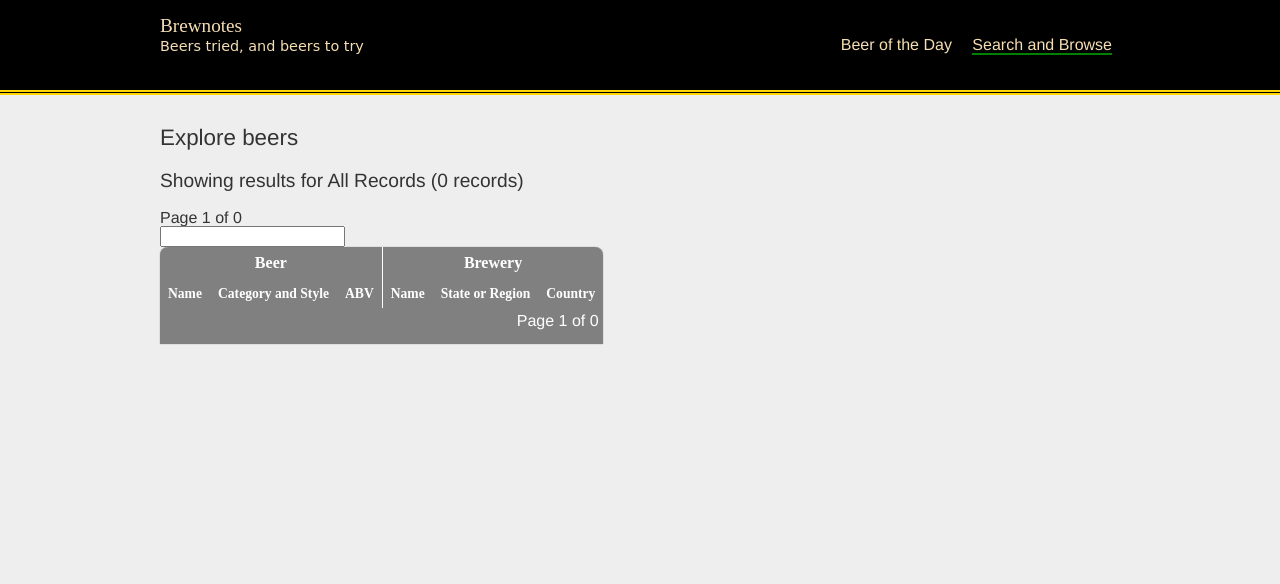
After one commit to anyonecancode/demoproject, a Flask app: page /explore in a window 1280 px wide. The commit adds this page. Shown: the top 584 px of the page. Run offline with Flask 2, Linux system fonts and the light colour scheme; data that the repository does not hold is empty.

Commit message:
Sorting table supported on backend

```diff
--- a/flask/app/__init__.py
+++ b/flask/app/__init__.py
@@ -9,4 +9,4 @@ db = SQLAlchemy(app)
 migrate = Migrate(app, db)
 
 
-from app import routes, models
+from app import routes, errors, models
--- a/flask/app/routes.py
+++ b/flask/app/routes.py
@@ -1,6 +1,6 @@
-from flask import render_template
+from flask import render_template, request, url_for
 from app import app
-from app.models import Beer
+from app.models import Beer, Category, Brewery
 
 @app.route('/')
 def index():
@@ -11,20 +11,61 @@ def index():
 @app.route('/explore/<category>')
 @app.route('/explore/<category>/<style>')
 def explore(category = None, style = None):
+    page = request.args.get('page', 1, type=int)
     title = 'Explore'
     section = 'explore'
     template = 'searchresults.html'
 
-    beers = Beer.query.all()
+    q = Beer.query
+    orderby = Beer.name
+    orderDesc = False
+    orderbyField = None
+
+    orderbyparam = request.args.get('orderby', None, str)
+    if (orderbyparam):
+        parts = orderbyparam.split('|')
+        orderbyField = parts[0]
+        if len(parts) == 2 and parts[1].lower() == 'desc':
+            orderDesc = True
+
+    if orderbyField:
+        if orderbyField == 'category':
+            q = q.join(Category)
+            orderby = Category.name
+        if orderbyField == 'brewery':
+            q = q.join(Brewery)
+            orderby = Brewery.name
+        if orderbyField == 'region':
+            q = q.join(Brewery)
+            orderby = Brewery.state
+        if orderbyField == 'country':
+            q = q.join(Brewery)
+            orderby = Brewery.country
+
+    if orderDesc:
+        orderby = orderby.desc()
+
+    q = q.order_by(orderby)
+
+    count = q.count()
+    pagination = q.paginate(page,25)
 
     results = []
-    for b in beers:
+    for beer in pagination.items:
         results.append({
-            'beer': b.name
-            ,'category': b.category
-            ,'style': b.style
-            ,'abv': b.abv
-            ,'brewery': b.brewery
+            'beer': beer.name
+            ,'category': beer.category
+            ,'style': beer.style
+            ,'abv': beer.abv
+            ,'brewery': beer.brewery
                 })
 
-    return render_template(template, title = title, section = 'explore', results = results)
+    pagecontrols = {
+            'resultscount': count
+            ,'page': pagination.page
+            ,'pages': pagination.pages
+            ,'prev': url_for('explore', page=pagination.prev_num) if pagination.has_prev else None
+            ,'next': url_for('explore', page=pagination.next_num) if pagination.has_next else None
+            }
+    print(pagecontrols['next'])
+    return render_template(template, title = title, section = 'explore', results = results, pagecontrols = pagecontrols)
--- a/flask/app/static/css/site.css
+++ b/flask/app/static/css/site.css
@@ -86,6 +86,11 @@ a {
 main {
   padding: 0 1em;
   flex-grow: 1;
+}
+
+h1 {
+  font-size: 1.4em;
+  padding: 0 0 1em;
 }
 
 h2 {
@@ -199,3 +204,16 @@ tbody
 tr:hover {
   background: lightsteelblue;
 }
+
+#resultstable
+tfoot {
+  background: grey;
+  color: #fff;
+  text-align: right;
+}
+
+#resultstable
+tfoot
+td {
+  padding: 0.3rem;
+}
--- /dev/null
+++ b/flask/app/templates/searchresults.html
@@ -0,0 +1,69 @@
+{% extends "base.html" %}
+
+{% block content %}
+<header>
+  <h1>Explore beers</h1>
+</header>
+
+<form id="searchform" action="/search" method="post">
+  <h2>Showing results for {{ searchterm if searchterm else 'All Records' }} ({{pagecontrols.resultscount}} records)</h2>
+  <div class="searchinfo">
+    <p>Page {{pagecontrols.page}} of {{pagecontrols.pages}} </p>
+    <p>
+      {% if pagecontrols.prev %}
+      <a href="{{pagecontrols.prev}}">« Previous</a>
+      {% endif %}
+      {% if pagecontrols.next %}
+      <a href="{{pagecontrols.next}}">Next »</a>
+      {% endif %}
+    </p>
+  </div>
+  <input type="search" />
+</form>
+
+<table id="resultstable">
+  <thead>
+    <tr>
+      <th colspan="3" class="tbl_header_border tbl_header_left">Beer</th>
+      <th colspan="3" class="tbl_header_right">Brewery</th>
+    </tr>
+    <tr class="subhead">
+      <th>Name</th>
+      <th>Category and Style</th>
+      <th class="tbl_header_border">ABV</th>
+      <th>Name</th>
+      <th>State or Region</th>
+      <th>Country</th>
+    </tr>
+  </thead>
+  <tbody>
+    {% for r in results %}
+    <tr>
+      <td class="beername"><a href="#">{{ r.beer }}</a></td>
+      <td>{% if r.category %}<a href="#">{{r.category.name}}</a>, <a href="#">{{r.style.name}}</a>{% endif %}</td>
+      <td>4.5</td>
+      <td>{% if r.brewery.name %}<a href="#">{{ r.brewery.name }}</a>{% endif %}</td>
+      <td>{% if r.brewery.state %}<a href="#">{{ r.brewery.state }}</a>{% endif %}</td>
+      <td>{% if r.brewery.country %}<a href="#">{{ r.brewery.country }}</a>{% endif %}</td>
+    </tr>
+    {% endfor %}
+  </tbody>
+  <tfoot id="tfoot">
+    <tr>
+      <td colspan="6">
+        Page {{pagecontrols.page}} of {{pagecontrols.pages}}
+      </td>
+    </tr>
+    <tr>
+      <td colspan="6">
+        {% if pagecontrols.prev %}
+        <a href="{{pagecontrols.prev}}#tfoot">« Previous</a>
+        {% endif %}
+        {% if pagecontrols.next %}
+        <a href="{{pagecontrols.next}}#tfoot">Next »</a>
+        {% endif %}
+      </td>
+    </tr>
+  </tfoot>
+</table>
+{% endblock %}
```
Also changed, not shown: flask/app/errors.py (added, +7 -0 lines), flask/app/templates/404.html (added, +8 -0 lines).
